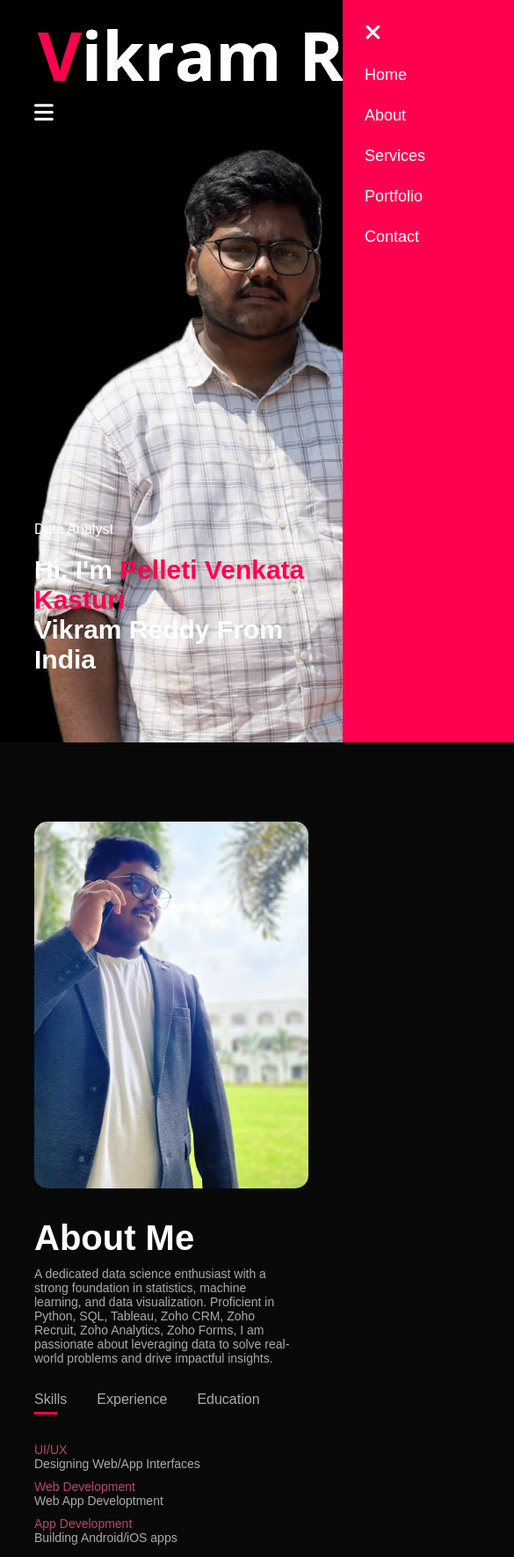
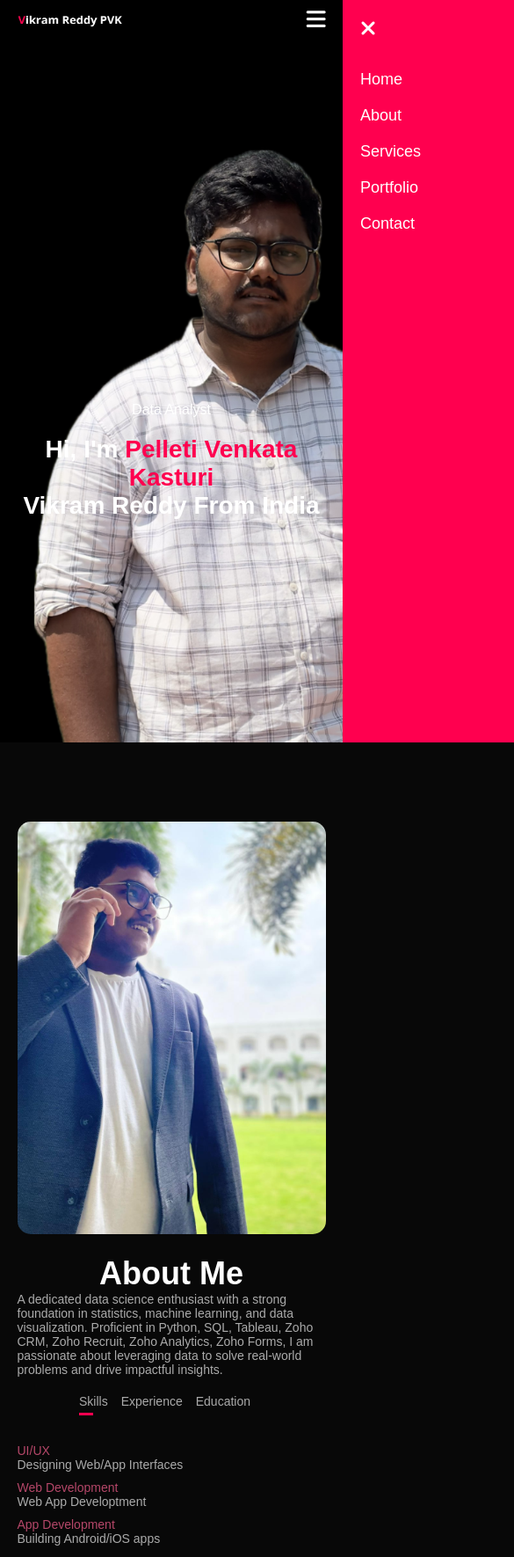
Before and after one commit to pvkvr02/portfolio1, a plain HTML site: page index.html in a window 390 px wide. Shown: the top 1770 px of the page at 88% size, 585 px wide, since content can reach past the window. Drawn offline with Linux system fonts and the light colour scheme.

Commit message:
Update style.css

```diff
--- a/style.css
+++ b/style.css
@@ -371,24 +371,37 @@ form .btn2 {
 nav .fa-solid {
   display: none;
 }
-
+/* ===== Responsive (Mobile View) Fixes ===== */
 @media only screen and (max-width: 600px) {
+  /* Header */
   #header {
     background-image: url(images/vikram-phone.png);
+    height: 100vh;
+  }
+
+  .container {
+    padding: 10px 5%;
   }
 
   .header-text {
-    margin-top: 145%;
+    margin-top: 50vh;
     font-size: 16px;
+    text-align: center;
   }
 
   .header-text h1 {
-    font-size: 30px;
+    font-size: 28px;
   }
 
+  /* Navigation */
   nav .fa-solid {
     display: block;
     font-size: 25px;
+    color: #fff;
+  }
+
+  nav img {
+    width: 120px;
   }
 
   nav ul {
@@ -398,62 +411,82 @@ nav .fa-solid {
     right: -200px;
     width: 200px;
     height: 100vh;
-    padding-top: 50px;
-    z-index: 2;
-    transition: right 0.5s;
+    padding-top: 60px;
+    flex-direction: column;
+    z-index: 999;
+    transition: right 0.4s;
   }
 
   nav ul li {
     display: block;
-    margin: 25px;
+    margin: 20px;
   }
 
-  nav ul .fa-solid {
+  nav ul .fa-xmark {
     position: absolute;
-    top: 25px;
-    left: 25px;
+    top: 20px;
+    left: 20px;
+    font-size: 24px;
     cursor: pointer;
   }
 
-  .sub-title {
-    font-size: 40px;
+  /* About section */
+  .row {
+    flex-direction: column;
   }
 
-  .about-col-1,
-  .about-col-2 {
+  .about-col-1, .about-col-2 {
     flex-basis: 100%;
   }
 
   .about-col-1 {
-    margin-bottom: 30px;
+    margin-bottom: 20px;
   }
 
   .about-col-2 {
     font-size: 14px;
   }
 
-  .about-col-2 p {
-    padding-right: 14px;
-    margin-top: 10px;
+  .sub-title {
+    font-size: 36px;
+    text-align: center;
+  }
+
+  .tab-titles {
+    justify-content: center;
+    flex-wrap: wrap;
   }
 
   .tab-links {
-    font-size: 16px;
-    margin-right: 20px;
+    margin-right: 15px;
+    font-size: 14px;
   }
 
-  .contact-left,
-  .contact-right {
+  /* Services */
+  .services-list {
+    grid-template-columns: 1fr;
+  }
+
+  /* Portfolio */
+  .work-list {
+    grid-template-columns: 1fr;
+  }
+
+  /* Contact */
+  .contact-left, .contact-right {
     flex-basis: 100%;
   }
 
-  .copyright {
+  .contact-left p {
     font-size: 14px;
   }
 
-  #msg {
-    color: #61b752;
-    margin-top: -40px;
-    display: block;
+  .social-icons a {
+    font-size: 24px;
+  }
+
+  .copyright {
+    font-size: 12px;
+    padding: 20px 0;
   }
 }
```
